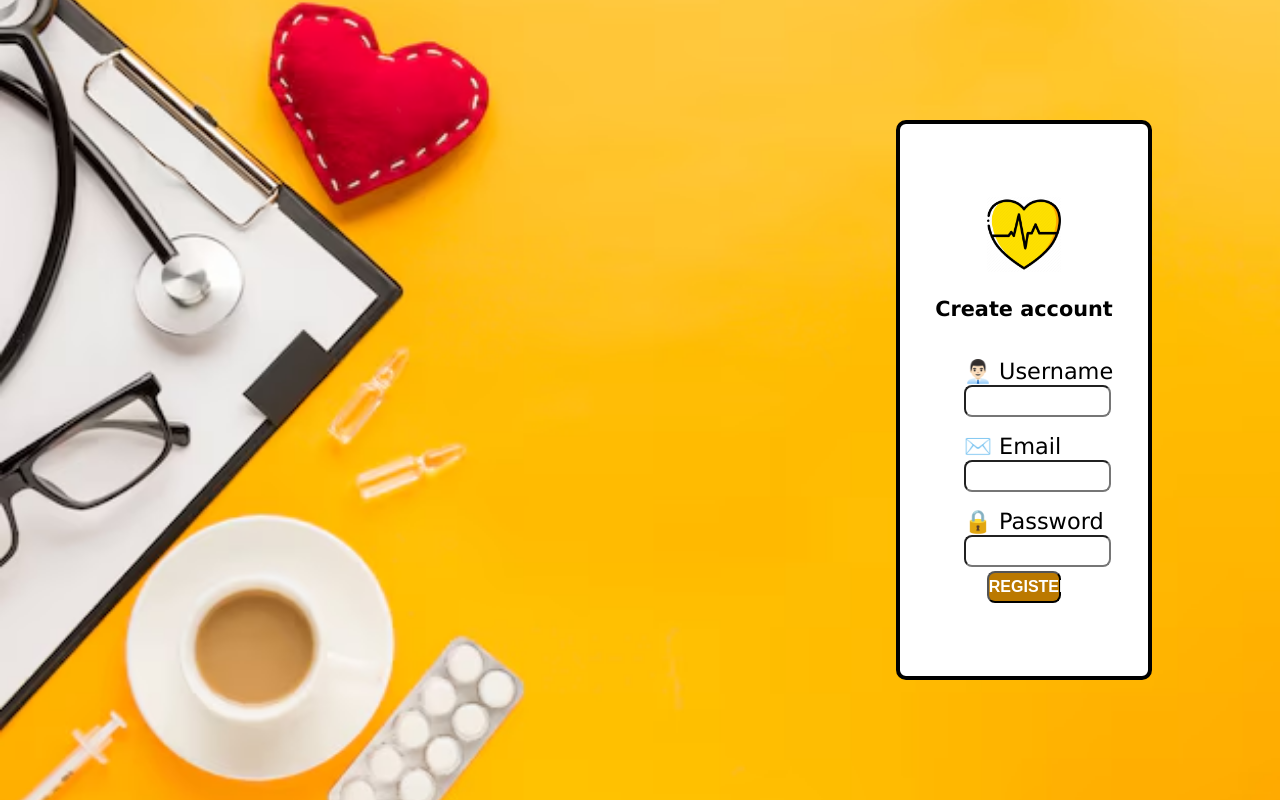
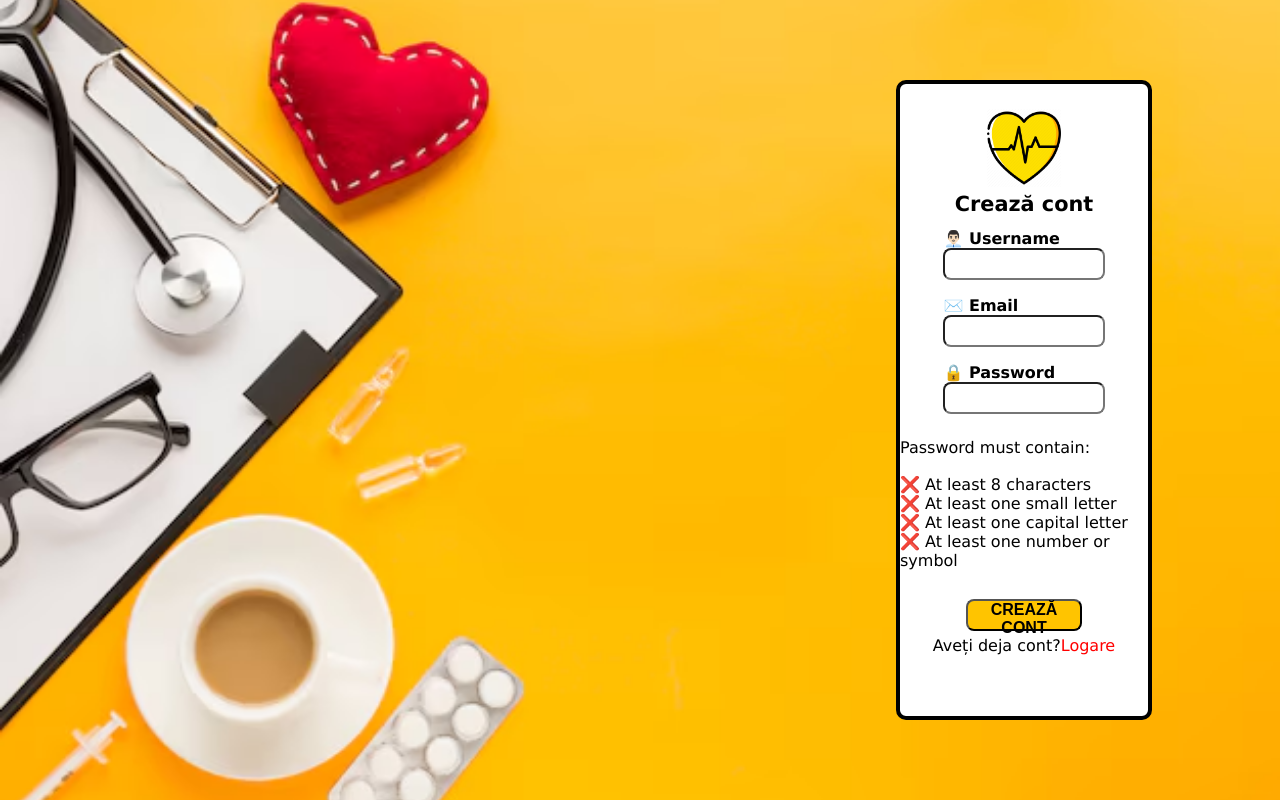
Before and after one commit to PaicuMagda/HealthApp-Angular, an Angular app: page / in a window 1280 px wide. Built offline with nearby package versions, Linux system fonts and the light colour scheme.

Commit message:
crearea formei de login

```diff
--- a/src/app/register/register.component.html
+++ b/src/app/register/register.component.html
@@ -1,11 +1,11 @@
 <div class="full-container">
   <img class="full-container__background" src="assets/background_2.png" />
   <div class="full-container__form">
-    <form [formGroup]="userForm">
+    <form [formGroup]="userForm" *ngIf="isSignUp">
       <div class="full-container__form__icon">
         <img src="../../assets/icon.png" />
       </div>
-      <div class="full-container__form__title">Create account</div>
+      <div class="full-container__form__title">Crează cont</div>
       <div class="full-container__form__credentials">
         <div>
           <mat-label>👨🏻‍💼 Username</mat-label>
@@ -20,9 +20,60 @@
           <input type="text" matInput formControlName="password" />
         </div>
       </div>
+      <div class="full-container__form__credentials__password-requires">
+        <p>Password must contain:</p>
+        <ul>
+          <div>
+            <span *ngIf="conditions.minLength; else cross">✅</span>
+            <ng-template #cross>❌</ng-template>
+            At least 8 characters
+          </div>
+          <div>
+            <span *ngIf="conditions.smallLetter; else cross">✅</span>
+            <ng-template #cross>❌</ng-template>
+            At least one small letter
+          </div>
+          <div>
+            <span *ngIf="conditions.capitalLetter; else cross">✅</span>
+            <ng-template #cross>❌</ng-template>
+            At least one capital letter
+          </div>
+          <div>
+            <span *ngIf="conditions.numberOrSymbol; else cross">✅</span>
+            <ng-template #cross>❌</ng-template>
+            At least one number or symbol
+          </div>
+        </ul>
+      </div>
+    </form>
+
+    <form *ngIf="!isSignUp" [formGroup]="loginForm">
+      <div class="full-container__login-form__icon">
+        <img src="../../assets/icon.png" />
+      </div>
+      <div class="full-container__login-form__title">Logare</div>
+      <div class="full-container__login-form__credentials">
+        <div>
+          <mat-label>👨🏻‍💼 Username</mat-label>
+          <input type="text" matInput formControlName="username" />
+        </div>
+        <div>
+          <mat-label>🔒 Password</mat-label>
+          <input type="password" matInput formControlName="password" />
+        </div>
+      </div>
     </form>
     <div class="full-container__form__button">
-      <button (click)="submit()">Register</button>
+      <button *ngIf="isSignUp" (click)="submitSignUp()">Crează cont</button>
+      <button *ngIf="!isSignUp" (click)="submitLogin()">Logare</button>
+
+      <div class="full-container__form__button__text">
+        <p *ngIf="isSignUp">Aveți deja cont?</p>
+        <p *ngIf="!isSignUp">Nu aveți încă un cont?</p>
+        <span (click)="toggleForm()">{{
+          isSignUp ? "Logare" : "Crează cont"
+        }}</span>
+      </div>
     </div>
   </div>
 </div>
--- a/src/app/register/register.component.scss
+++ b/src/app/register/register.component.scss
@@ -9,12 +9,11 @@
   &__form {
     position: fixed;
     width: 20%;
-    height: 70%;
+    height: 80%;
     background-color: white;
     border-radius: 10px;
     border: 0.3rem solid black;
     display: flex;
-    justify-content: center;
     margin-right: 10%;
     flex-direction: column;
 
@@ -27,6 +26,7 @@
     &__icon {
       width: 30%;
       height: 20%;
+      margin-top: 10%;
 
       img {
         height: 100%;
@@ -35,7 +35,7 @@
     }
 
     &__title {
-      margin-top: 10%;
+      margin-top: 2%;
       font-size: 1.3rem;
       font-weight: bold;
       font-family: Verdana, sans-serif;
@@ -44,41 +44,108 @@
     &__credentials {
       display: flex;
       flex-direction: column;
-      margin-top: 15%;
-      font-size: 1.4rem;
-      align-items: center;
+      margin-top: 5%;
+      font-size: 1rem;
+      width: 65%;
       gap: 1rem;
+      font-weight: bold;
+
+      &__password-requires {
+        margin-top: 10%;
+
+        ul {
+          margin-top: 7%;
+        }
+      }
 
       div {
         display: flex;
         flex-direction: column;
-        margin-left: 4rem;
       }
 
       input {
         height: 2rem;
         border-radius: 0.5rem;
-        font-size: 1.4rem;
-        width: 50%;
-        width: 80%;
+        font-size: 1rem;
+        width: 100%;
       }
     }
 
     &__button {
       display: flex;
-      flex-direction: row;
-      justify-content: center;
+      flex-direction: column;
+      align-items: center;
 
       button {
-        width: 30%;
+        width: 47%;
         height: 2rem;
-        border-radius: 1rem;
         border-radius: 0.5rem;
         font-size: 1rem;
         font-weight: bold;
-        background-color: rgb(187, 121, 0);
-        color: white;
+        background-color: #ffc400;
         text-transform: uppercase;
+        margin-top: 12%;
+      }
+
+      &__text {
+        display: flex;
+        margin-top: 2%;
+
+        span {
+          color: red;
+          cursor: pointer;
+        }
+      }
+    }
+  }
+
+  &__login-form {
+    &__icon {
+      width: 40%;
+      height: 20%;
+      margin-top: 16%;
+
+      img {
+        height: 100%;
+        width: 100%;
+      }
+    }
+
+    &__title {
+      margin-top: 2%;
+      font-size: 1.3rem;
+      font-weight: bold;
+      font-family: Verdana, sans-serif;
+    }
+
+    &__credentials {
+      display: flex;
+      flex-direction: column;
+      margin-top: 25%;
+      font-size: 1rem;
+      width: 65%;
+      gap: 1rem;
+      font-weight: bold;
+      margin-bottom: 20%;
+
+      &__password-requires {
+        margin-top: 10%;
+
+        ul {
+          margin-top: 7%;
+        }
+      }
+
+      div {
+        display: flex;
+        flex-direction: column;
+      }
+
+      input {
+        height: 2rem;
+        border-radius: 0.5rem;
+        font-size: 1rem;
+        width: 100%;
       }
     }
   }
--- a/src/app/register/register.component.ts
+++ b/src/app/register/register.component.ts
@@ -1,14 +1,16 @@
-import { Component, NgModule } from '@angular/core';
+import { Component } from '@angular/core';
 import {
   FormBuilder,
   FormGroup,
   FormsModule,
   ReactiveFormsModule,
+  Validators,
 } from '@angular/forms';
 import { MatFormFieldModule } from '@angular/material/form-field';
 import { MatInputModule } from '@angular/material/input';
 import { Router } from '@angular/router';
 import { PatientsService } from '../services/patients.service';
+import { NgIf } from '@angular/common';
 
 @Component({
   selector: 'app-register',
@@ -18,12 +20,22 @@ import { PatientsService } from '../services/patients.service';
     MatInputModule,
     FormsModule,
     ReactiveFormsModule,
+    NgIf,
   ],
   templateUrl: './register.component.html',
   styleUrl: './register.component.scss',
 })
 export class RegisterComponent {
   userForm: FormGroup;
+  loginForm: FormGroup;
+  isSignUp: boolean = true;
+
+  conditions = {
+    minLength: false,
+    smallLetter: false,
+    capitalLetter: false,
+    numberOrSymbol: false,
+  };
 
   constructor(
     private router: Router,
@@ -35,10 +47,42 @@ export class RegisterComponent {
       email: [''],
       password: [''],
     });
+
+    this.userForm.get('password')?.valueChanges.subscribe((password) => {
+      this.validatePassword(password);
+    });
+
+    this.loginForm = this.form.group({
+      username: ['', Validators.required],
+      password: ['', Validators.required],
+    });
+  }
+
+  validatePassword(password: string): void {
+    this.conditions.minLength = password.length >= 8;
+    this.conditions.smallLetter = /[a-z]/.test(password);
+    this.conditions.capitalLetter = /[A-Z]/.test(password);
+    this.conditions.numberOrSymbol = /[\d\W]/.test(password);
   }
 
   goToHomePage() {
     this.router.navigate(['/home-page']);
+  }
+
+  toggleForm() {
+    this.isSignUp = !this.isSignUp;
+  }
+
+  submitSignUp() {
+    if (this.userForm.valid) {
+      console.log('Formular pentru crearea unui cont trimis!');
+    }
+  }
+
+  submitLogin() {
+    if (this.loginForm.valid) {
+      console.log('Formular pentru logare trimis!');
+    }
   }
 
   submit() {
@@ -59,5 +103,6 @@ export class RegisterComponent {
       alert('Completează toate câmpurile!');
     }
   }
+
   ngOnInit() {}
 }
--- a/src/app/services/patients.service.ts
+++ b/src/app/services/patients.service.ts
@@ -6,7 +6,7 @@ import { Observable } from 'rxjs';
   providedIn: 'root',
 })
 export class PatientsService {
-  private apiUrl = 'http://localhost:81/proiect-php/index.php';
+  private apiUrl = 'http://localhost/healthApp-php/connection.php';
 
   constructor(private http: HttpClient) {}
 
```
